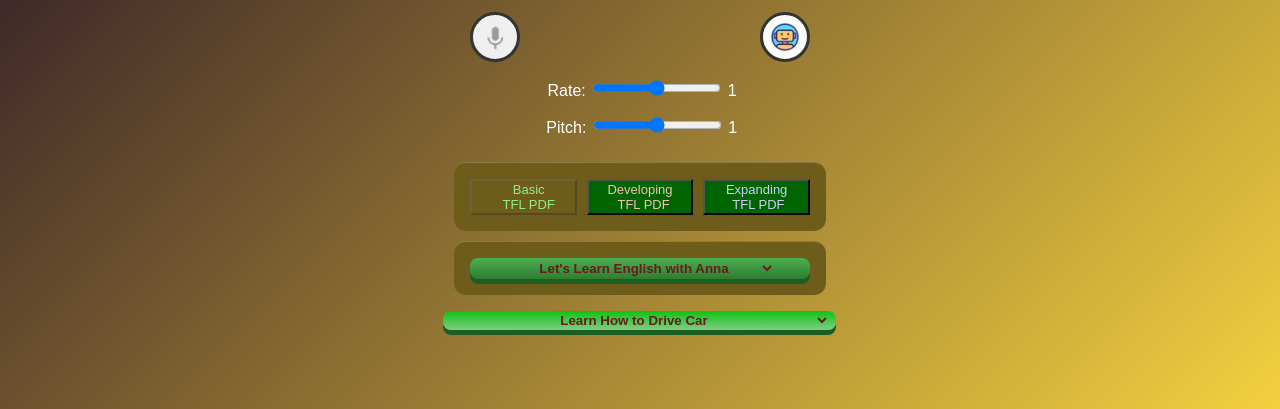
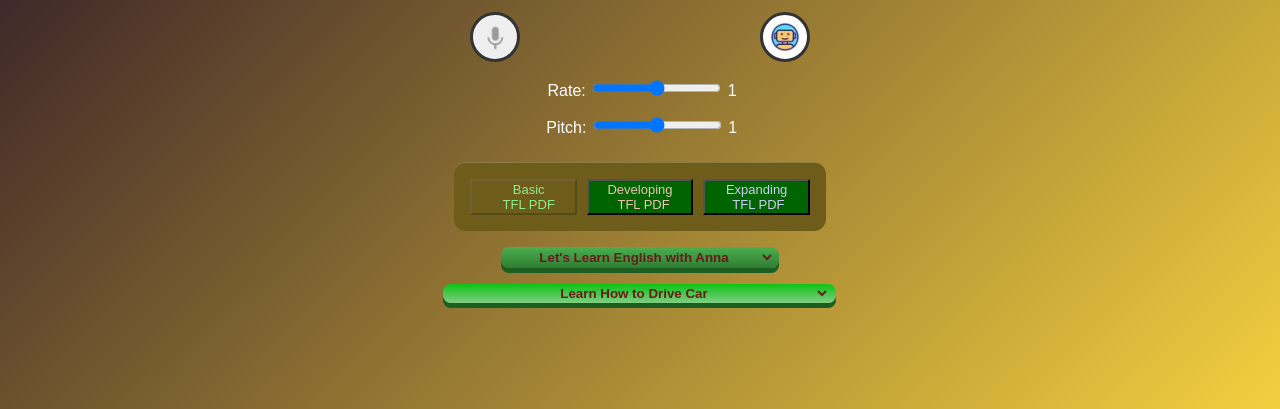
Before and after one commit to tiensgus/tiensgus.github.io, a plain HTML site: page index.html in a window 1280 px wide. Shown: the part 391-800 px from the top of the page. Drawn offline with nearby package versions, Linux system fonts and the light colour scheme; some packages are replaced by stand-ins of ours; a script that the page names is missing.

Commit message:
Add files via upload

```diff
--- a/index.html
+++ b/index.html
@@ -315,15 +315,11 @@ div {
         <button onclick="hthipdf2()" id="developingpdf" style="background-color: darkgreen;" translate="no"><a style="color:rgb(236, 194, 179);font-size: small;">Developing &nbsp;&nbsp;TFL PDF</a></button>
         <button onclick="hthipdf3()" id="expandingpdf" style="background-color: darkgreen;" translate="no"><a style="color:rgb(206, 206, 244);font-size: small;">Expanding &nbsp;TFL PDF</a></button>
     </div>
-
-    <div class="buttons4">
+    <br>
         <button id="buttonH"><select id="select_voa" onchange="chonUnitVoa()" style="background-color: transparent; border: none; color:rgb(105, 27, 27);font-weight:bolder;"></select></button>
-    </div><br>
-
-    <div class="buttons5">
+    <br>
         <button id="buttonD"><select id="select_driver" onchange="chonUnitDriver()" style="background-color: transparent; border: none; color:rgb(105, 27, 27);font-weight:bolder;"></select></button>
-    </div>
-
+    <br>
 </div>
 
 <!-- JAVASCRIP CHO IFRAME VIDEO YT BAT BUOC PHAI HERE -->
```
